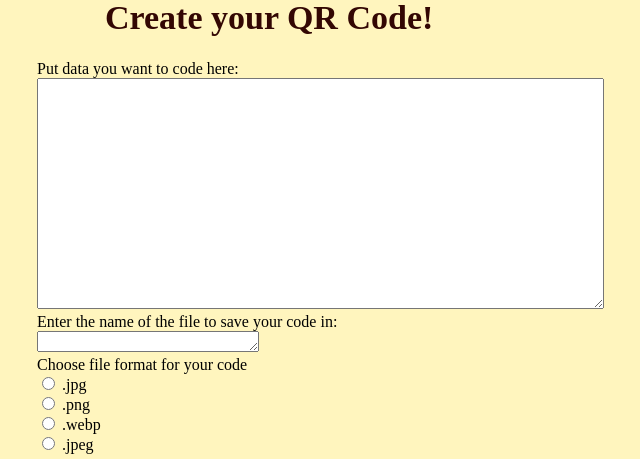
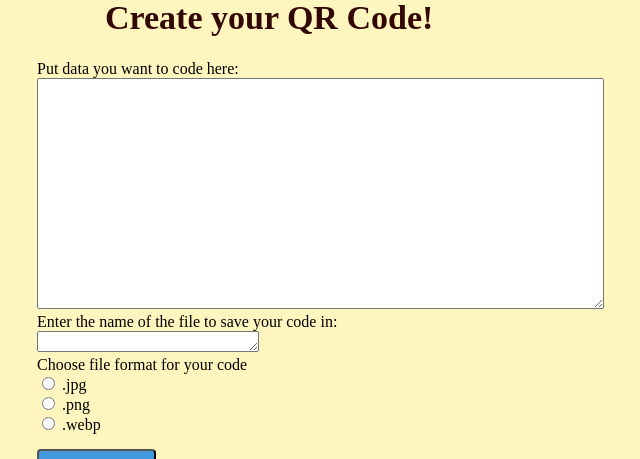
Before and after one commit to moonahod/GeneratorQR, a Django app: page /Olympia/ in a window 1280 px wide; the page is wider, and only the part inside the window is pictured. Shown: the part 128-587 px from the top of that part, without its empty margins (31-671 px from the left). Run offline with Django 5.2, Linux system fonts and the light colour scheme.

Commit message:
Update homepage.html

```diff
--- a/GeneratorQR/Olympia/templates/homepage.html
+++ b/GeneratorQR/Olympia/templates/homepage.html
@@ -24,9 +24,6 @@
             <input type="radio" id="webp" name="fileFormat" value=".webp">
             <label for="webp">.webp</label><br>
 
-            <input type="radio" id="jpeg" name="fileFormat" value=".jpeg">
-            <label for="jpeg">.jpeg</label><br>
-
             <input id="submit" type="submit" class="genBtn" value="Generate" />
 
             <img src="{{code1}}" alt="QQR code" style="position: relative;
```
